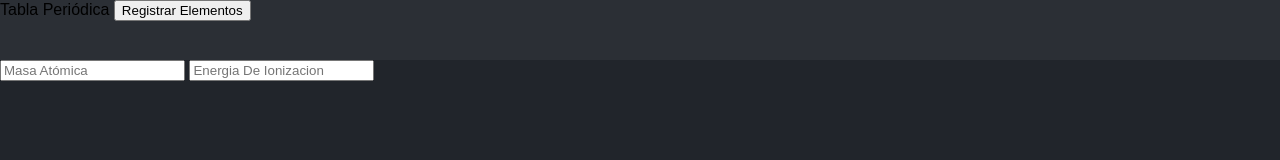
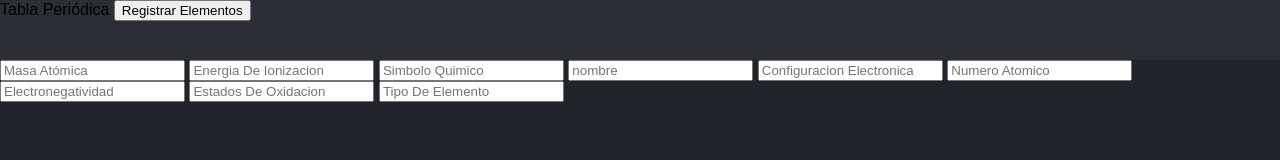
Before and after one commit to ErickVOY/tabla, a plain HTML site: page public/index.html in a window 1280 px wide. Drawn offline with Linux system fonts and the light colour scheme.

Commit message:
Marquito bebe

```diff
--- a/public/index.html
+++ b/public/index.html
@@ -14,6 +14,13 @@
   <div id="form">
     <input type="text" name="masaAtomica" placeholder="Masa Atómica">
     <input type="text" name="energiaDeIonizacion" placeholder="Energia De Ionizacion">
+    <input type="text" name="SimboloQuimico" placeholder="Simbolo Quimico">
+    <input type="text" name="nombre" placeholder="nombre">
+    <input type="text" name="configuracionElectronica" placeholder="Configuracion Electronica">
+    <input type="text" name="numeroAtomico" placeholder="Numero Atomico">
+    <input type="text" name="electronegatividad" placeholder="Electronegatividad">
+    <input type="text" name="estadosDeOxidacion" placeholder="Estados De Oxidacion">
+    <input type="text" name="TipoDeElemento" placeholder="Tipo De Elemento">
   </div>
 </body>
 </html>
```
